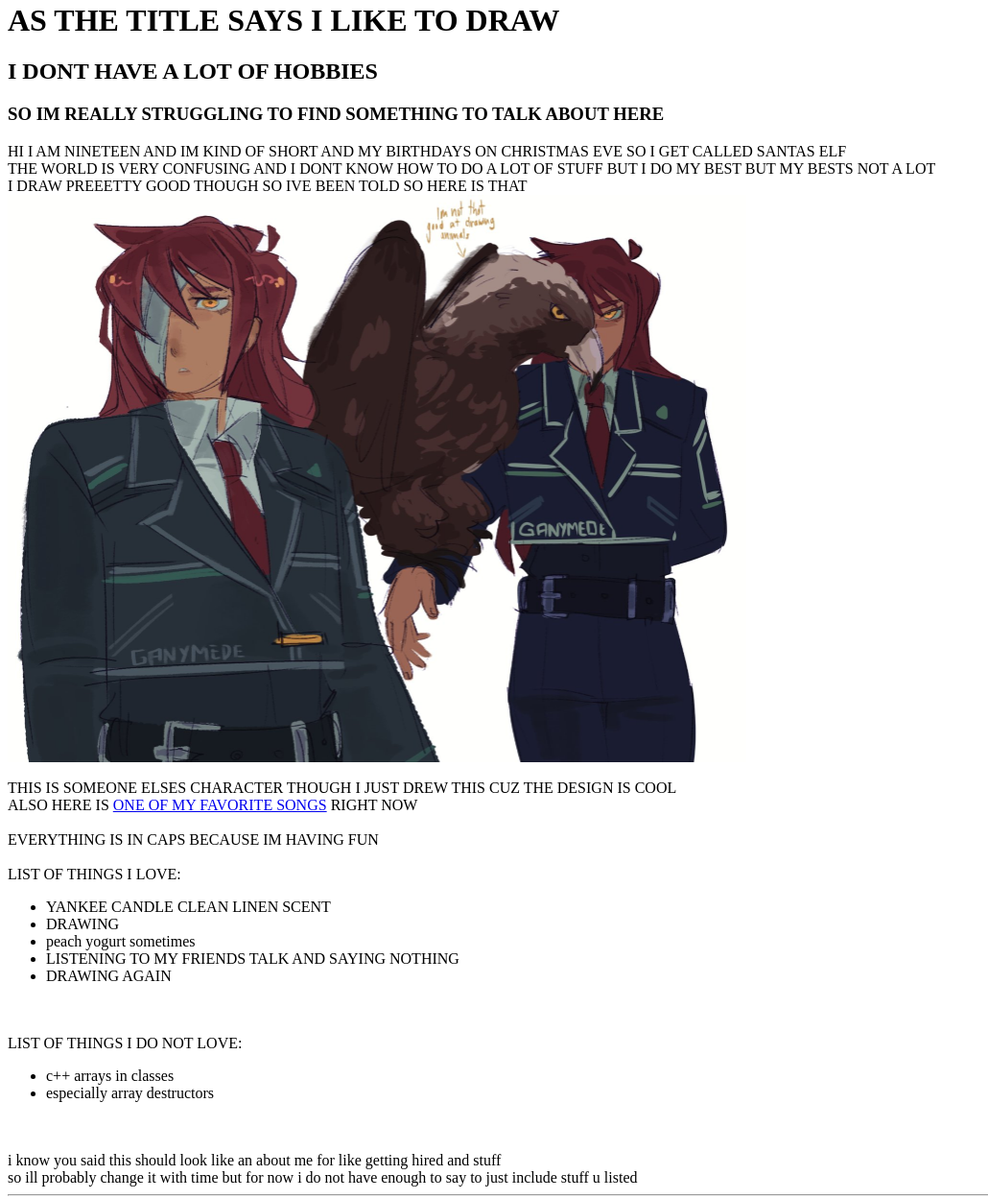
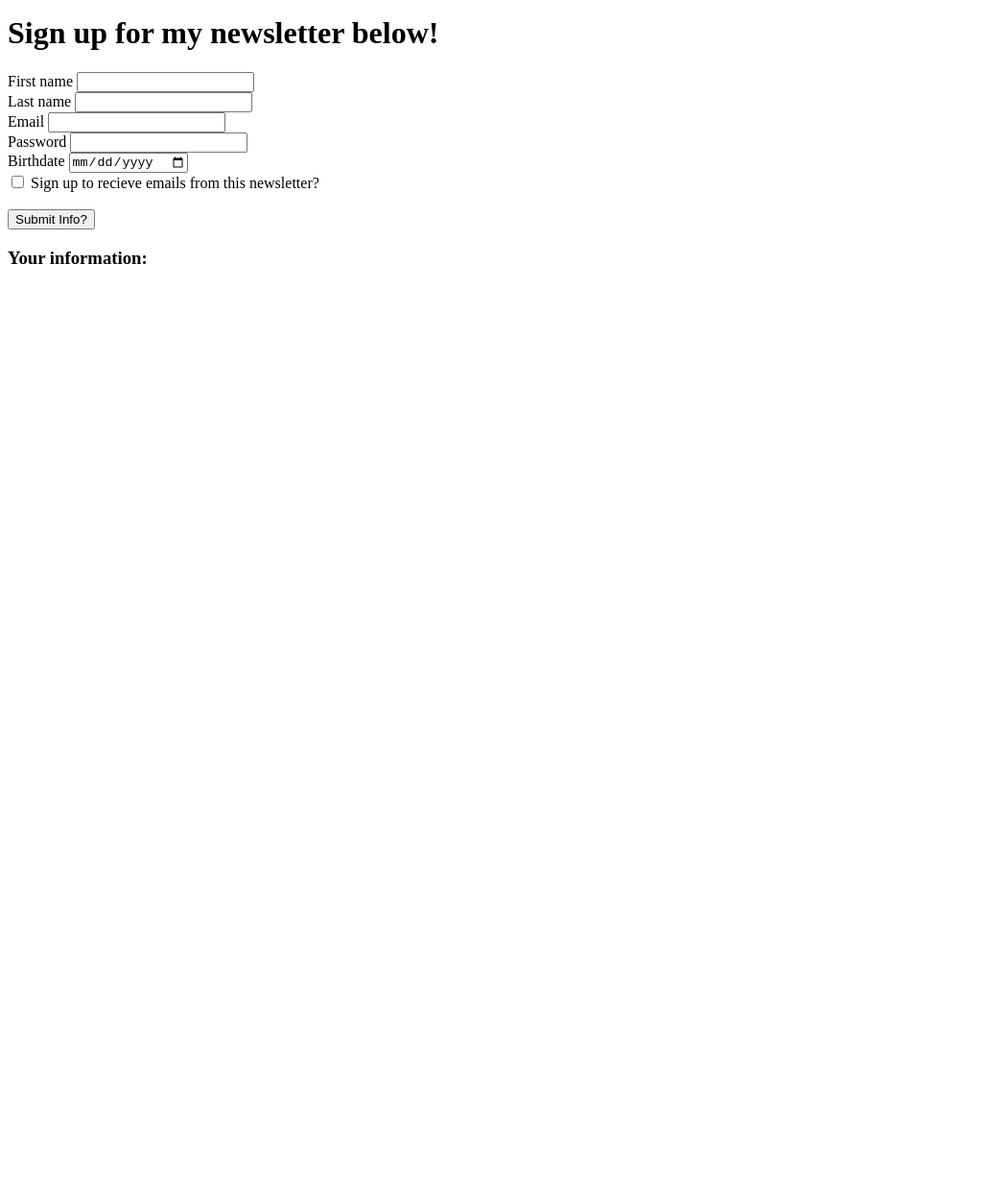
Before and after one commit to scramgledeggs/scramgledeggs.github.io, a plain HTML site: page index.html in a window 1280 px wide. Shown: the part 5-1254 px from the top of the page at 96% size, without its empty margins (0-1030 px from the left). After the commit the page ends 800 px from the top, so only its background shows below. Drawn offline with Linux system fonts and the light colour scheme.

Commit message:
Add files via upload

```diff
--- a/index.html
+++ b/index.html
@@ -1,56 +1,92 @@
-<html>
+<!DOCTYPE html>
+<html lang = "en">
     <head>
-        <title>HI I LIKE TO PLAY GAMES AND DRAW YAY!</title>
+        <meta charset="utf-8">
+        <meta name="viewport" content="width=device-width, initial-scale=1">
+        <title> Maia's Newsletter </title>
     </head>
 
-    <body>
-        <H1>AS THE TITLE SAYS I LIKE TO DRAW</H1>
-        <H2>I DONT HAVE A LOT OF HOBBIES</H2>
-        <H3>SO IM REALLY STRUGGLING TO FIND SOMETHING TO TALK ABOUT HERE</H3>
-    </body>
+    <h1>Sign up for my newsletter below!</h1>
+    <form class="form-horizontal">
+        <div class="form-group">
+            <label for="firstName"> First name </label>
+            <input type="text" class="form-control" id="firstName">
+        </div>
 
-    <p>
-        HI I AM NINETEEN AND IM KIND OF SHORT AND MY BIRTHDAYS ON CHRISTMAS EVE SO I GET CALLED SANTAS ELF
-        <br/>THE WORLD IS VERY CONFUSING AND I DONT KNOW HOW TO DO A LOT OF STUFF BUT I DO MY BEST BUT MY BESTS NOT A LOT
-        <br/>I DRAW PREEETTY GOOD THOUGH SO IVE BEEN TOLD SO HERE IS THAT
-        <br/>
-        <img src="ganymedeling.jpg" style="width:770px;height:591px;"/>
-        <br/>
-        <br/>THIS IS SOMEONE ELSES CHARACTER THOUGH I JUST DREW THIS CUZ THE DESIGN IS COOL
-        <br/>
+        <div class="form-group">
+            <label for="lastName"> Last name </label>
+            <input type="text" class="form-control" id="lastName">
+        </div>
 
-        ALSO HERE IS
-        <a href="https://www.youtube.com/watch?v=Q2XJNYVOaok"> ONE OF MY FAVORITE SONGS</a>
-        RIGHT NOW
-        <br/>
-        <br/> EVERYTHING IS IN CAPS BECAUSE IM HAVING FUN
-        <br/>
-        <br/>LIST OF THINGS I LOVE:
+        <div class="form-group">
+            <label for="emailInput"> Email </label>
+            <input type="email" class="form-control" id="emailInput">
+        </div>
 
-        <ul>
-            <li>YANKEE CANDLE CLEAN LINEN SCENT</li>
-            <li>DRAWING</li>
-            <li>peach yogurt sometimes</li>
-            <li>LISTENING TO MY FRIENDS TALK AND SAYING NOTHING</li>
-            <li>DRAWING AGAIN</li>
-        </ul>
+        <div class="form-group">
+            <label for="passwordInput"> Password </label>
+            <input type="password" class="form-control" id="passwordInput">
+        </div>
 
-        <br/>
-        <br/>LIST OF THINGS I DO NOT LOVE:
-
-        <ul>
-            <li>c++ arrays in classes</li>
-            <li>especially array destructors</li>
-        </ul>
-
-        <br/>
-        <br/> i know you said this should look like an about me for like getting hired and stuff
-        <br/>so ill probably change it with time but for now i do not have enough to say to just include stuff u listed
-
-        <hr>
-        9/17/2025 Maia Diaz
-
-    </p>
+        <div class="form-group">
+            <label for="DOB"> Birthdate </label>
+            <input type="date" class="form-control" id="DOB">
+        </div>
 
 
+
+        <div class="checkbox">
+            <label>
+                <input type="checkbox"> Sign up to recieve emails from this newsletter?
+            </label>
+        </div>
+    </form>
+
+    <br>
+
+    <div class="container">
+        <div class="row">
+            <div class="col-lg">
+                <button onclick="submitInfo()">Submit Info?</button>
+
+                <h3>Your information:</h3>
+                <p id="display1"></p>
+                <p id="display2"></p>
+                <p id="display3"></p>
+                <p id="display4"></p>
+                <p id="display5"></p>
+
+                <!-- There are things that do not work in script but I did try -->
+                <!-- Could not figure out how to check if one field was empty -->
+
+                <script>
+                    function submitInfo(){
+                        let pWord = document.getElementById("passwordInput");
+
+                        if (pWord.contains("?") || pWord.contains("!")){
+
+                            let fName = document.getElementById("firstName");
+                            document.getElementById("display1").innerHTML = fName;
+                            let lName = document.getElementById("lastName");
+                            document.getElementById("display2").innerHTML = lName;
+                            let elecMail = document.getElementById("emailInput");
+                            document.getElementById("display3").innerHTML = elecMail;
+
+
+                            pWord = pWord.replaceAll(pWord,"*")
+                            document.getElementById("display4").innerHTML = pWord;
+
+                            let bDay = document.getElementById("DOB");
+                            document.getElementById("display5").innerHTML = bDay;
+                        }
+
+                        else{
+                            console.log("Password must contain a special character (? or !)");
+                        }
+
+                    }
+                </script>
+            </div>
+        </div>
+    </div>
 </html>
```
